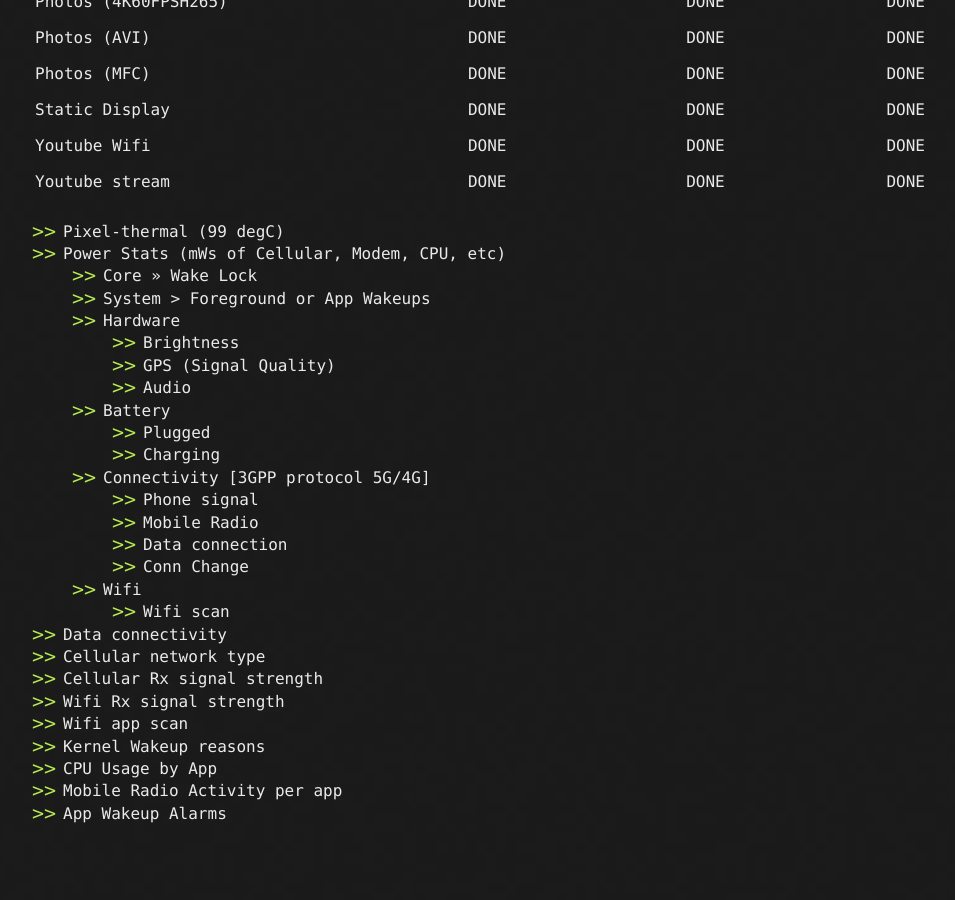
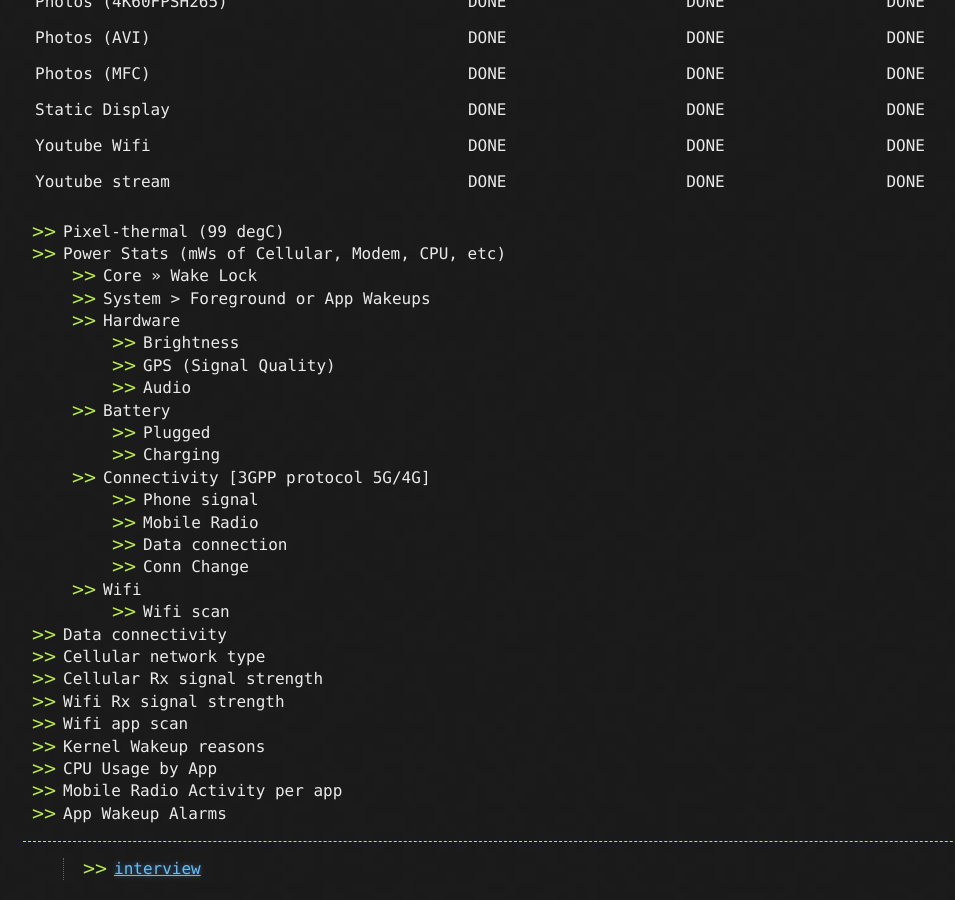
Before and after one commit to sciustechnologia/sciustechnologia.github.io, a Jekyll site: the page built from index.md, in a window 1280 px wide and 900 px high, scrolled down 5210 px. Shown: the whole window, without its empty margins (117-1072 px from the left). Built offline with Jekyll 4.4.1, drawn with Linux system fonts in a browser that asks for light colours; before the commit the page ends 6055 px from its top, so only the background shows below that.

Commit message:
Update index.md

```diff
--- a/index.md
+++ b/index.md
@@ -242,3 +242,7 @@ In the works:
 - CPU Usage by App
 - Mobile Radio Activity per app
 - App Wakeup Alarms
+
+---
+
+> * [interview](./interview/01.html)
```
